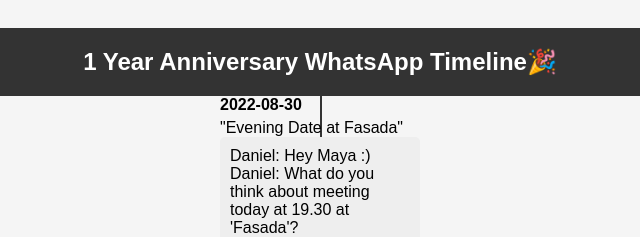
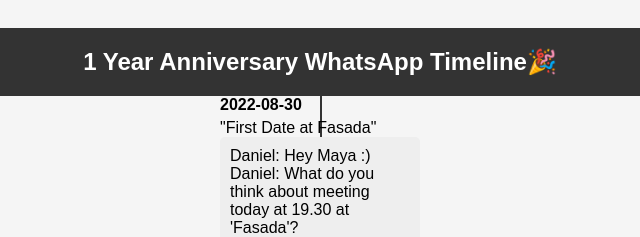
Before and after one commit to Schlon24/timeline.github.io, a plain HTML site: page index.html in a window 1280 px wide. Shown: the top 237 px of the page, 320-960 px from the left. Drawn offline with Linux system fonts and the light colour scheme.

Commit message:
Update index.html

```diff
--- a/index.html
+++ b/index.html
@@ -19,7 +19,7 @@
 
     <div class="entry">
         <div class="entry-date">2022-08-30</div>
-        <div class="entry-title">"Evening Date at Fasada"</div>
+        <div class="entry-title">"First Date at Fasada"</div>
         <div class="entry-content">
             Daniel: Hey Maya :)<br>Daniel: What do you think about meeting today at 19.30 at 'Fasada'?<br>Maya Benjamin: Sounds great
         </div>
```
